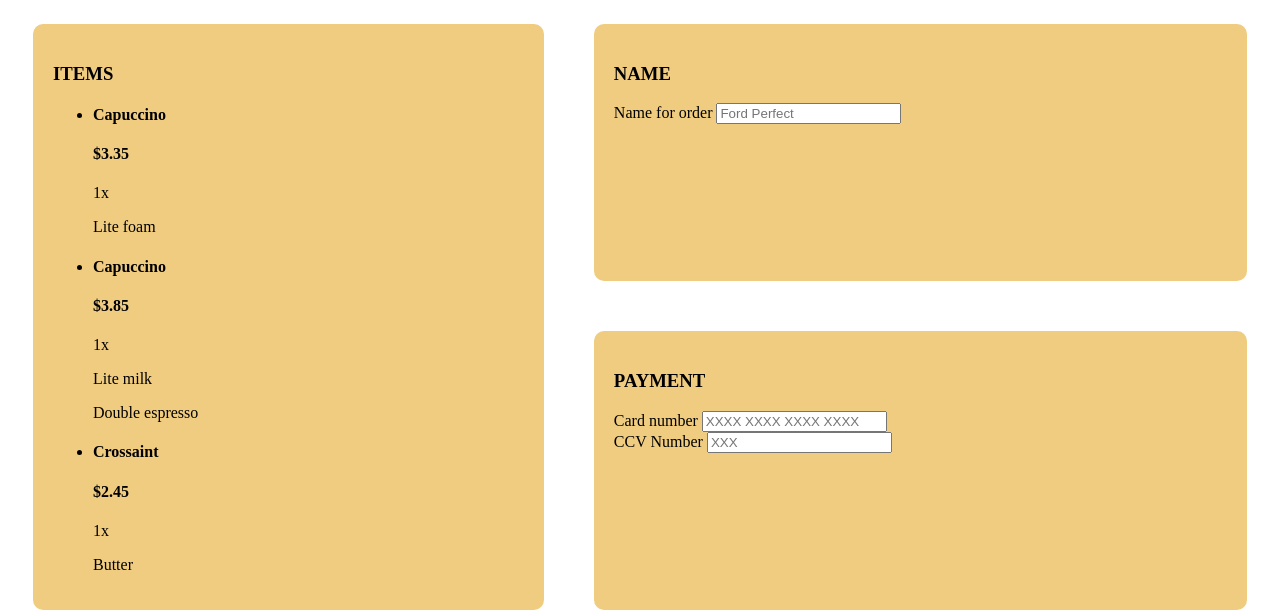
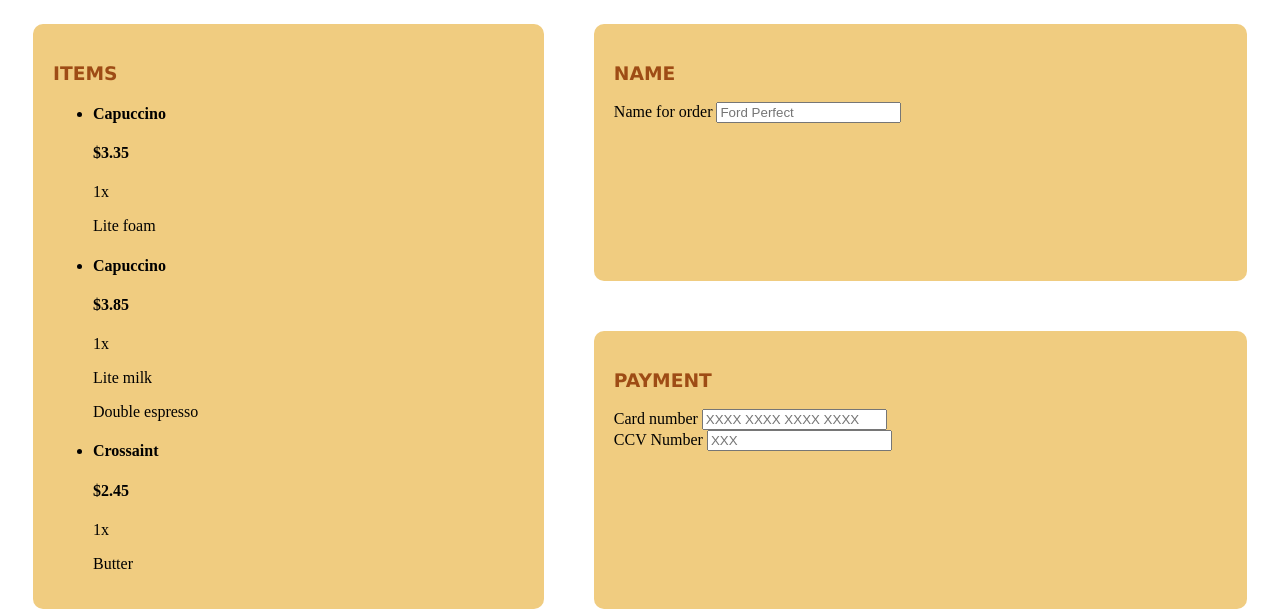
Before and after one commit to dinosawrfish/coffee-shop, a plain HTML site: page index.html in a window 1280 px wide. Shown: the part 343-956 px from the top of the page. Drawn offline with Linux system fonts and the light colour scheme.

Commit message:
add box header font and color

```diff
--- a/css/coffee.css
+++ b/css/coffee.css
@@ -59,6 +59,11 @@
     border-radius: 10px;
 }
 
+.box-header {
+    font-family: 'Lucida Sans', 'Lucida Sans Regular', 'Lucida Grande', 'Lucida Sans Unicode', Geneva, Verdana, sans-serif;
+    color:rgb(158, 76, 21)
+}
+
 .totals-table {
     display: flex;
     justify-content: center;
```
